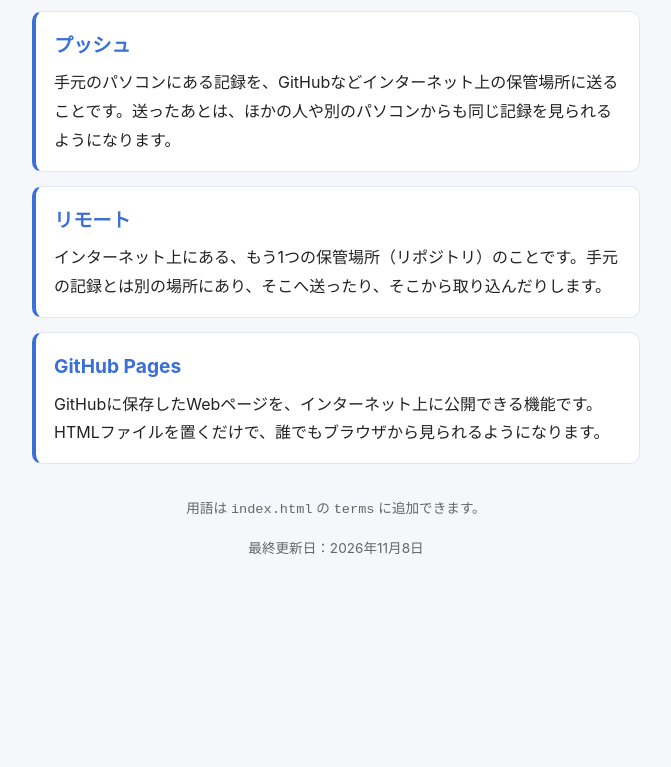
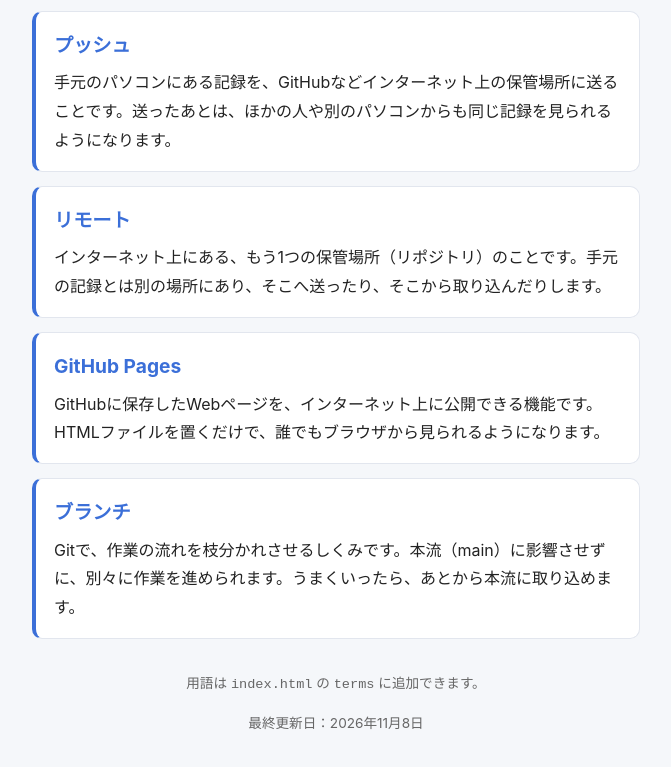
Before and after one commit to LunL00nA/it-glossary, a plain HTML site: page index.html in a window 1280 px wide. Shown: the part 736-1503 px from the top of the page, without its empty margins (304-975 px from the left). Before the commit the page ends 1358 px from the top, so only its background shows below. Drawn offline with Linux system fonts and the light colour scheme.

Commit message:
用語集に「ブランチ」を追加
Issue #1 に対応

Co-Authored-By: Claude Sonnet 5.5 <noreply@anthropic.com>

```diff
--- a/index.html
+++ b/index.html
@@ -123,6 +123,10 @@
       {
         name: "GitHub Pages",
         description: "GitHubに保存したWebページを、インターネット上に公開できる機能です。HTMLファイルを置くだけで、誰でもブラウザから見られるようになります。"
+      },
+      {
+        name: "ブランチ",
+        description: "Gitで、作業の流れを枝分かれさせるしくみです。本流（main）に影響させずに、別々に作業を進められます。うまくいったら、あとから本流に取り込めます。"
       }
     ];
 
```
